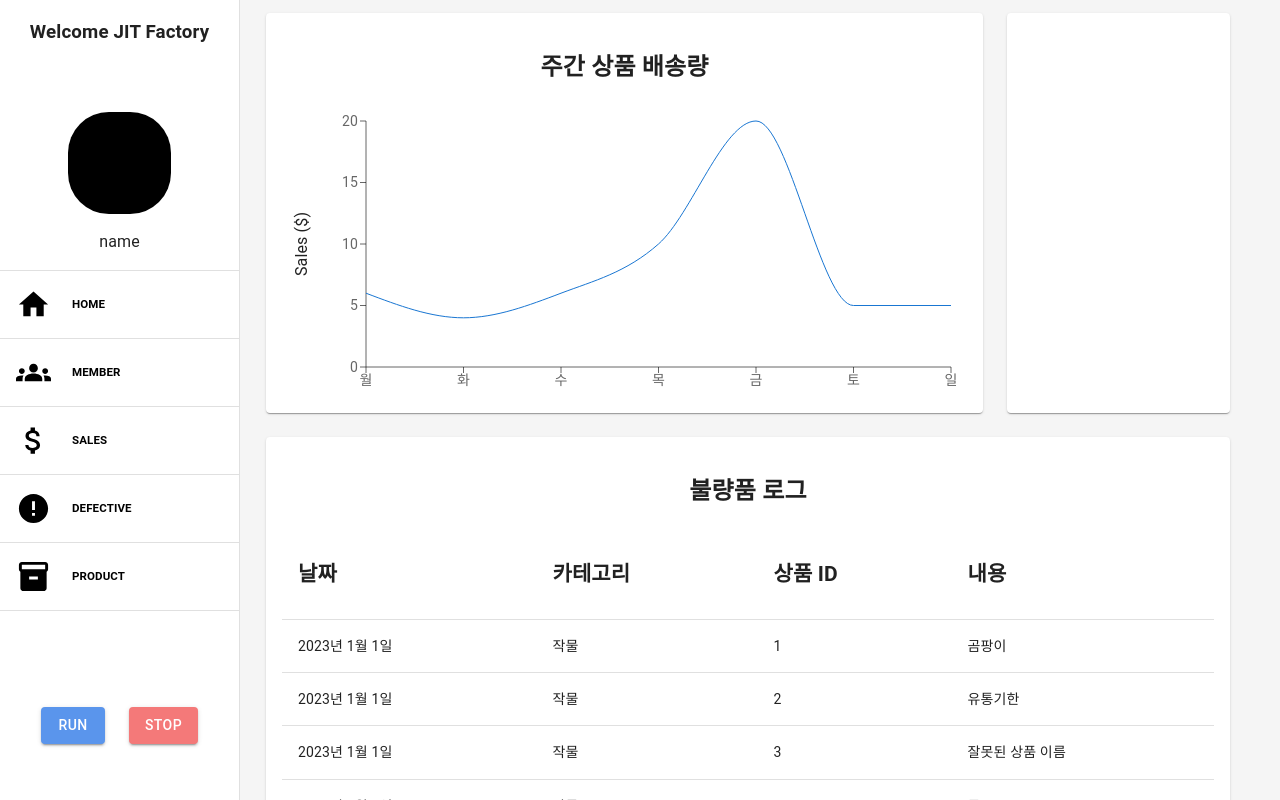
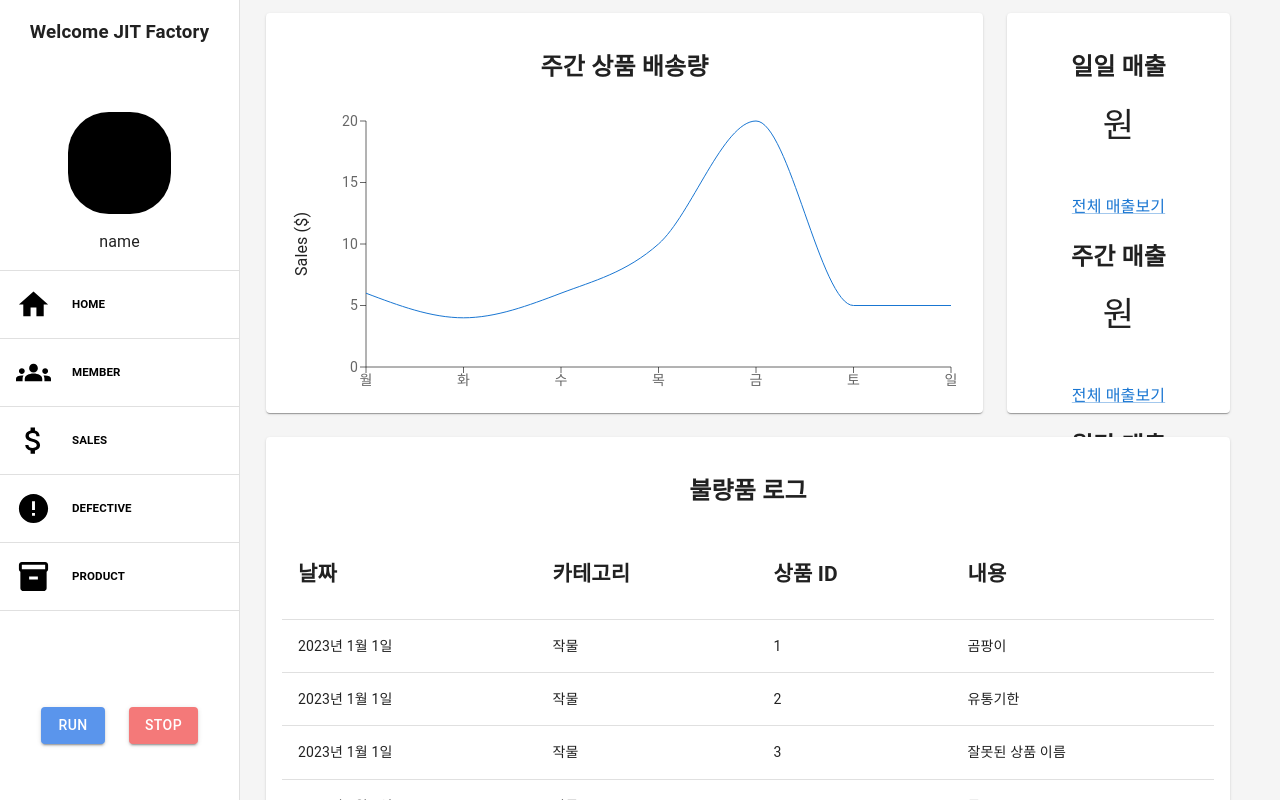
Before and after one commit to JIT-Factory/JIT-Factory-Frontend, a React (Create React App) app in the folder client/: page / in a window 1280 px wide. Shown: the top 800 px of the page. Built offline with nearby package versions, Linux system fonts and the light colour scheme; no server answers; sample sign-in values are in the browser's storage.

Commit message:
feat: init productRedux, 상품 시간별 매출 컴포넌트 제작

```diff
--- a/client/package.json
+++ b/client/package.json
@@ -21,6 +21,7 @@
         "react-router-dom": "^6.9.0",
         "react-scripts": "5.0.1",
         "recharts": "^2.5.0",
+        "redux-devtools-extension": "^2.13.9",
         "styled-components": "^5.3.9",
         "util": "^0.12.5",
         "web-vitals": "^2.1.4",
--- a/client/src/components/auth/LoginPage.js
+++ b/client/src/components/auth/LoginPage.js
@@ -53,6 +53,7 @@ export default function LoginPage() {
                 navigate("/");
             })
             .catch(function (err) {
+                alert("로그인할 수 없습니다. 계정을 확인해주세요!");
                 console.log(err);
             });
     };
--- a/client/src/components/dashboard/Deposits.js
+++ b/client/src/components/dashboard/Deposits.js
@@ -1,30 +1,107 @@
-import * as React from "react";
+import { Fragment, useEffect } from "react";
+import { useDispatch, useSelector } from "react-redux";
 import Link from "@mui/material/Link";
 import Typography from "@mui/material/Typography";
+import {
+    fetchDailyProducts,
+    fetchWeeklyProducts,
+    fetchMonthlyProducts,
+} from "../redux/productsSlice";
 
 function preventDefault(event) {
     event.preventDefault();
 }
 
-export default function Deposits() {
-    return <></>;
+function SalesSection({ title, salesSum, salesDate }) {
+    return (
+        <div>
+            <Fragment>
+                <h2>{title}</h2>
+                <Typography component="p" variant="h4">
+                    {salesSum}원
+                </Typography>
+                <br />
+                <Typography color="text.secondary" sx={{ flex: 1 }}>
+                    {salesDate}
+                </Typography>
+                <br />
+                <div>
+                    <Link
+                        color="primary"
+                        href="/sales"
+                        onClick={preventDefault}
+                    >
+                        전체 매출보기
+                    </Link>
+                </div>
+            </Fragment>
+        </div>
+    );
 }
 
-function dailySales() {
-    <React.Fragment>
-        <h2>오늘의 매출</h2>
-        <Typography component="p" variant="h4">
-            ₩ 1,000
-        </Typography>
-        <Typography color="text.secondary" sx={{ flex: 1 }}>
-            on 15 March, 2019
-        </Typography>
+function DailySales() {
+    const dispatch = useDispatch();
+    const { salesSum, salesDate } = useSelector(
+        (state) => state.products.daily
+    );
+
+    useEffect(() => {
+        dispatch(fetchDailyProducts());
+    }, [dispatch]);
+
+    return (
+        <SalesSection
+            title="일일 매출"
+            salesSum={salesSum}
+            salesDate={salesDate}
+        />
+    );
+}
+
+function WeeklySales() {
+    const dispatch = useDispatch();
+    const { salesSum, salesDate } = useSelector(
+        (state) => state.products.weekly
+    );
+
+    useEffect(() => {
+        dispatch(fetchWeeklyProducts());
+    }, [dispatch]);
+
+    return (
+        <SalesSection
+            title="주간 매출"
+            salesSum={salesSum}
+            salesDate={salesDate}
+        />
+    );
+}
+
+function MonthlySales() {
+    const dispatch = useDispatch();
+    const { salesSum, salesDate } = useSelector(
+        (state) => state.products.monthly
+    );
+
+    useEffect(() => {
+        dispatch(fetchMonthlyProducts());
+    }, [dispatch]);
+
+    return (
+        <SalesSection
+            title="월간 매출"
+            salesSum={salesSum}
+            salesDate={salesDate}
+        />
+    );
+}
+
+export default function Deposits() {
+    return (
         <div>
-            <Link color="primary" href="/sales" onClick={preventDefault}>
-                전체 매출보기
-            </Link>
+            <DailySales />
+            <WeeklySales />
+            <MonthlySales />
         </div>
-    </React.Fragment>;
+    );
 }
-function weeklySales() {}
-function monthlySales() {}
--- a/client/src/components/redux/authSlice.js
+++ b/client/src/components/redux/authSlice.js
@@ -1,5 +1,4 @@
 import { createSlice } from "@reduxjs/toolkit";
-import jwt_decode from "jwt-decode";
 
 export const authSlice = createSlice({
     name: "auth",
--- /dev/null
+++ b/client/src/components/redux/productsSlice.js
@@ -0,0 +1,52 @@
+import { createSlice, createAsyncThunk } from "@reduxjs/toolkit";
+import axios from "axios";
+
+const initialState = {
+    daily: [],
+    weekly: [],
+    monthly: [],
+};
+
+export const fetchDailyProducts = createAsyncThunk(
+    "products/fetchDailyProducts",
+    async () => {
+        const response = await axios.get("/api/sales/daily");
+        return response.data;
+    }
+);
+
+export const fetchWeeklyProducts = createAsyncThunk(
+    "products/fetchWeeklyProducts",
+    async () => {
+        const response = await axios.get("/api/sales/weekly");
+        return response.data;
+    }
+);
+
+export const fetchMonthlyProducts = createAsyncThunk(
+    "products/fetchMonthlyProducts",
+    async () => {
+        const response = await axios.get("/api/sales/monthly");
+        return response.data;
+    }
+);
+
+const productsSlice = createSlice({
+    name: "products",
+    initialState,
+    reducers: {},
+    extraReducers: (builder) => {
+        builder
+            .addCase(fetchDailyProducts.fulfilled, (state, action) => {
+                state.daily = action.payload;
+            })
+            .addCase(fetchWeeklyProducts.fulfilled, (state, action) => {
+                state.weekly = action.payload;
+            })
+            .addCase(fetchMonthlyProducts.fulfilled, (state, action) => {
+                state.monthly = action.payload;
+            });
+    },
+});
+
+export const productsReducer = productsSlice.reducer;
--- a/client/src/components/redux/store.js
+++ b/client/src/components/redux/store.js
@@ -1,10 +1,13 @@
 import { configureStore } from "@reduxjs/toolkit";
 import { authReducer } from "./authSlice";
+import { productsReducer } from "./productsSlice";
 
 const store = configureStore({
     reducer: {
         auth: authReducer,
+        products: productsReducer,
     },
+    devTools: true,
 });
 
 export default store;
```
Also changed, not shown: client/src/components/hoc/auth.js (deleted, +0 -44 lines), client/src/index.js (+3 -6 lines), 1 other file (tests, documents, lock files or other folders).
